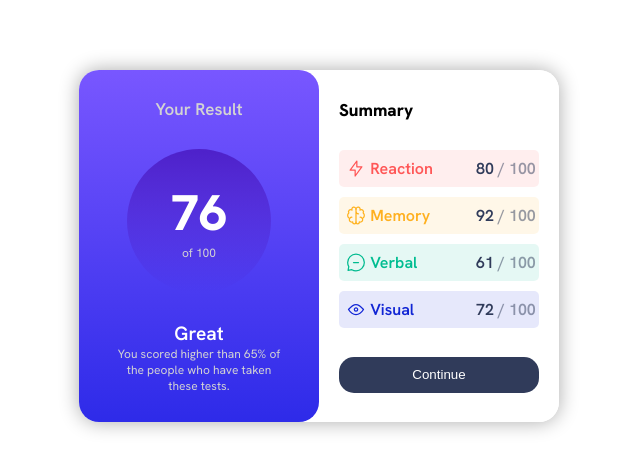
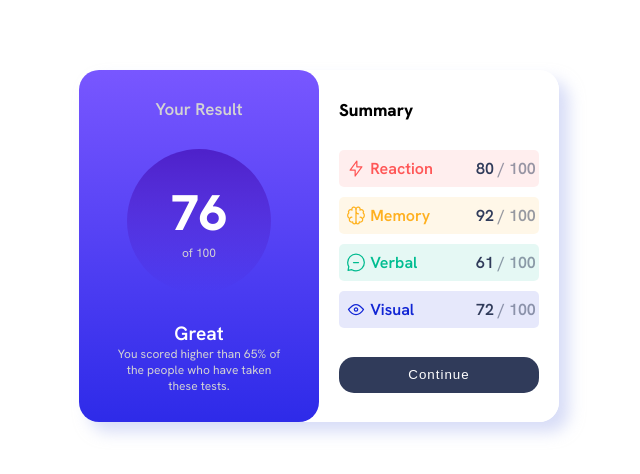
Before and after one commit to matheuskid/results-sumarry, a plain HTML site: page index.html in a window 1280 px wide. Shown: the part 154-628 px from the top of the page, without its empty margins (321-961 px from the left). Drawn offline with Linux system fonts and the light colour scheme.

Commit message:
add better box shadow

```diff
--- a/style.css
+++ b/style.css
@@ -16,7 +16,7 @@ body {
   width: 30em;
   height: 22em;
   border-radius: 20px;
-  box-shadow: 0px 0px 20px 0px rgb(171 171 171);
+  box-shadow: 10px 10px 15px rgba(177, 187, 240, 0.5);
   display: flex;
   font-family: "Hanken Grotesk";
   justify-content: center;
@@ -162,6 +162,7 @@ body {
   padding: 0.8em 0 0.8em 0;
   border: none;
   border-radius: 15px;
+  letter-spacing: 1px;
 }
 
 .btn:hover {
```
